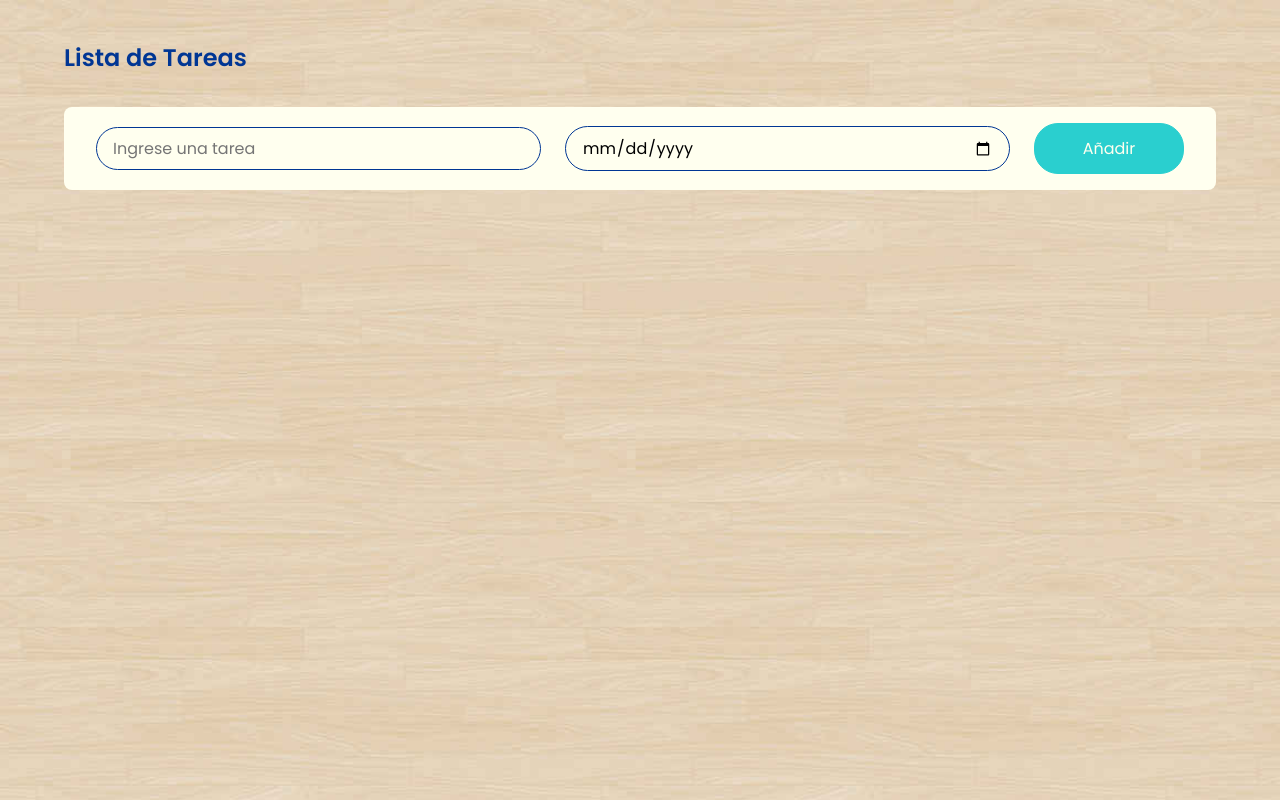
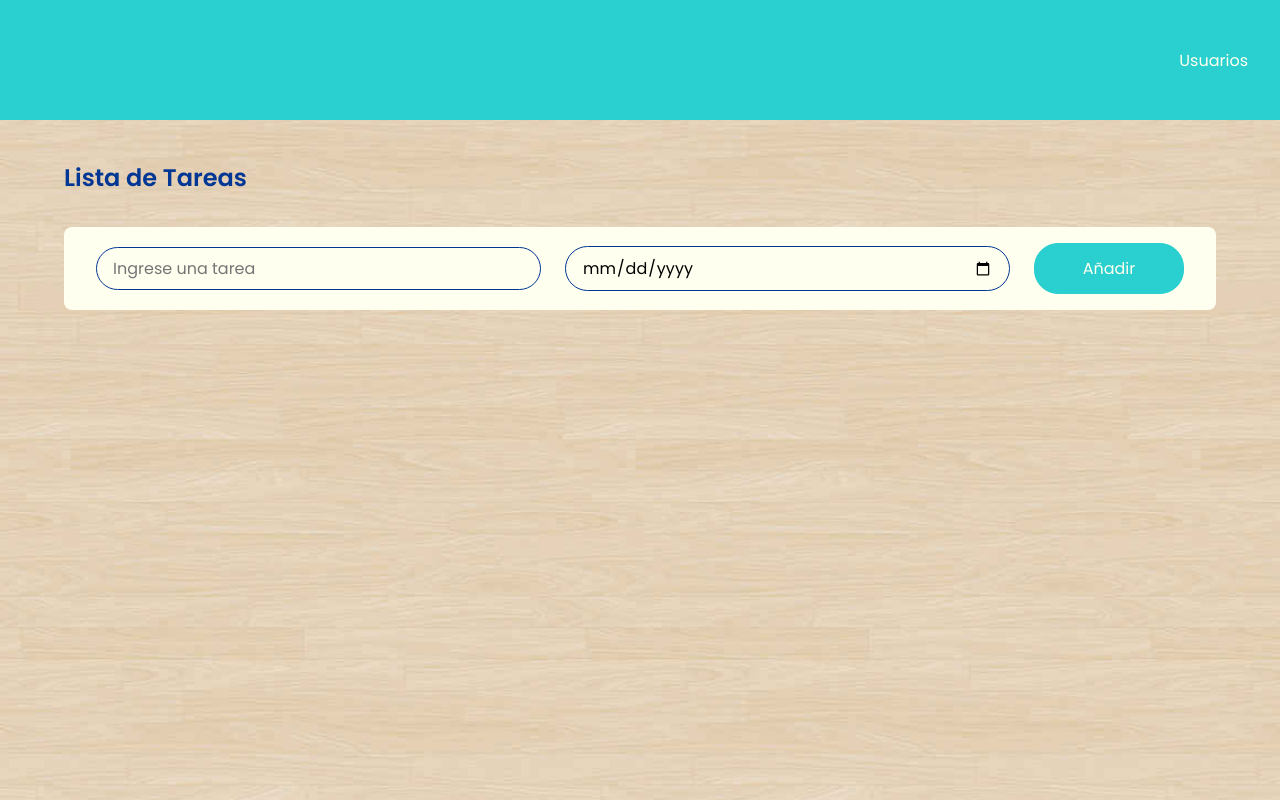
Before and after one commit to rubcode/react-crud, a React (Create React App) app: page / in a window 1280 px wide. Built offline with nearby package versions, Linux system fonts and the light colour scheme; no server answers.

Commit message:
Creamos apartado de usuarios

```diff
--- a/src/App.js
+++ b/src/App.js
@@ -1,6 +1,7 @@
 import './App.css';
 import Home from './Components/home';
 import TaskView from './Components/task-view';
+import Users from './Components/users';
 import { BrowserRouter as Router, Routes, Route } from "react-router-dom";
 
 
@@ -12,6 +13,7 @@ function App() {
       <Routes>
         <Route path="/" element={<Home />} />
         <Route path="/:idTask" element={<TaskView />} />
+        <Route path="/Users" element={<Users />} />
       </Routes>
     </Router>
   );
--- /dev/null
+++ b/src/Components/Containers/nav.js
@@ -0,0 +1,41 @@
+import styled from 'styled-components'
+
+const NavStyled = styled.div`
+    width: 100%;
+    padding: 1rem;
+    height: 120px;
+    display: flex;
+    justify-content: space-between;
+    align-items: center;
+    background: var(--primaryColor);
+    .items {
+        display: flex;
+        width: 100%;
+        align-items: center;
+        justify-content: flex-end;
+        padding: 1rem;
+    }
+    .items li{
+        list-style: none;
+    }
+    .items li a {
+        text-decoration: none;
+        color: var(--white);
+        position: relative;
+        transition: all 0.3s;
+    }
+    .items li a:hover {
+        color: var(--accentColor);
+        transform: scale(1.1);
+    }
+`
+
+function Nav({children}) {
+    return (
+        <NavStyled>
+            {children}
+        </NavStyled>
+    )
+}
+
+export default Nav
--- a/src/Components/home.js
+++ b/src/Components/home.js
@@ -6,6 +6,7 @@ import Modal from './Modals/modal';
 import Filters from './Containers/filters.js';
 import { useState, useEffect } from 'react';
 import { getTasks } from '../Services/task';
+import Nav from './Containers/nav';
 import ModalComments from './Modals/ModalContentComments';
 
 function Home() {
@@ -36,6 +37,11 @@ function Home() {
 
     return (
         <div>
+            <Nav>
+                <ul className='items'>
+                    <li key="nav_menu_usuaros"><a href='Users'>Usuarios</a></li>
+                </ul>
+            </Nav>
             <Layout>
                 <ModalComments
                     selectedTask={selectedTask}
--- /dev/null
+++ b/src/Components/users.js
@@ -0,0 +1,18 @@
+import Layout from './Containers/layout.js';
+import Nav from './Containers/nav.js';
+function Users() {
+    return (
+        <>
+            <Nav>
+                <ul className='items'>
+                    <li key="nav_menu_tareas"><a href='/'>Tareas</a></li>
+                </ul>
+            </Nav>
+            <Layout>
+                <h1 className='title'>Usuarios</h1>
+            </Layout>
+        </>
+    )
+}
+
+export default Users
```
